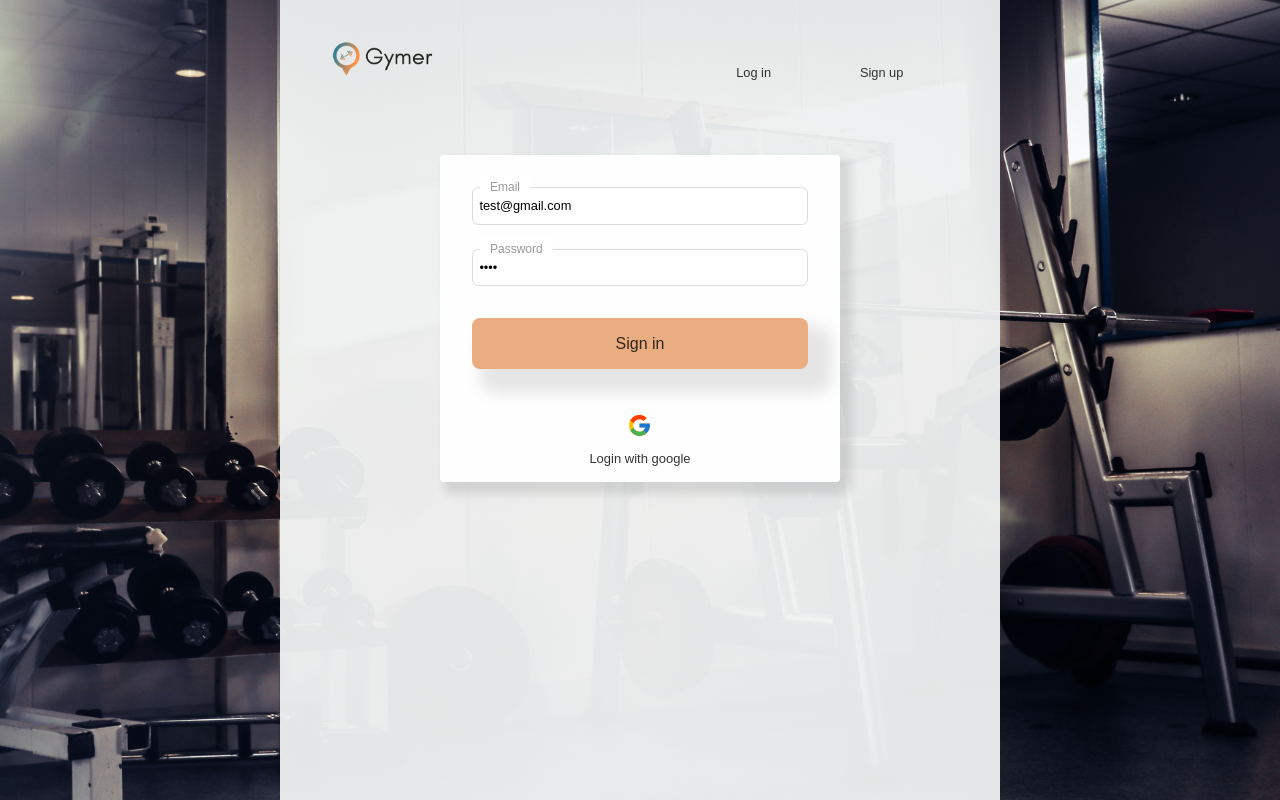
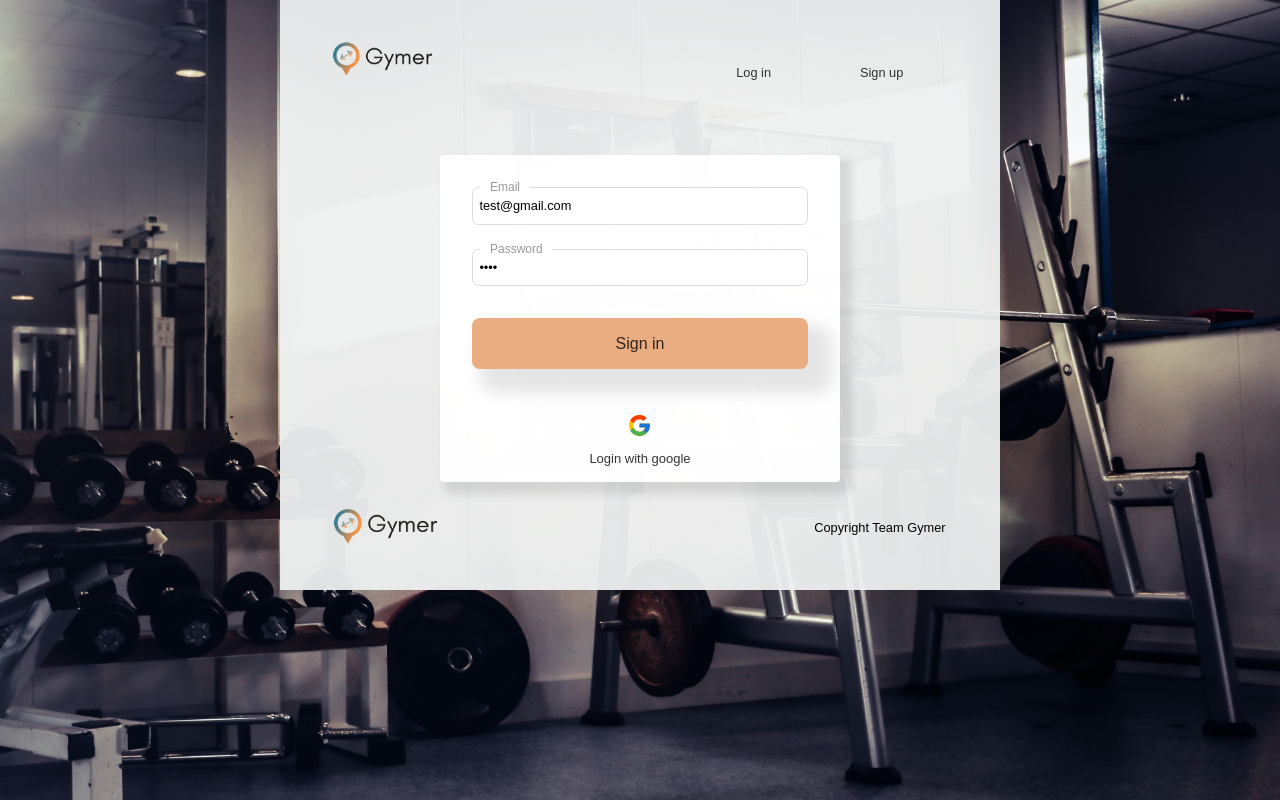
Before and after one commit to dominikajarek/gymer-front-end, a React (Create React App) app: page /login in a window 1280 px wide. Shown: the top 800 px of the page. Built offline with nearby package versions, Linux system fonts and the light colour scheme.

Commit message:
Add footer and respopnsive height

```diff
--- a/src/App.js
+++ b/src/App.js
@@ -18,6 +18,7 @@ import { UserNavbar } from "./components/main/UserNavbar";
 import { Home } from "./components/main/Home";
 
 import './index.css';
+import {Footer} from "./components/main/Footer";
 
 export const App = () => {
 
@@ -47,7 +48,7 @@ export const App = () => {
                       </Switch>
                   </div>
                   <div className='footer'>
-
+                    <Footer />
                   </div>
               </Router>
           </div>
--- /dev/null
+++ b/src/components/main/Footer.js
@@ -0,0 +1,19 @@
+import logo from "../../images/Logo-transparent.png";
+import {Link} from "react-router-dom";
+import React from "react";
+
+export const Footer = () => {
+
+    return (
+        <footer className='header-container'>
+            <div className='logo'>
+                <a href='/'>
+                    <img alt='logo' src={logo} className='app-logo' />
+                </a>
+            </div>
+            <div className='dropdown'>
+                <p>Copyright Team Gymer</p>
+            </div>
+        </footer>
+    );
+}
--- a/src/index.css
+++ b/src/index.css
@@ -49,6 +49,7 @@ body {
   height: auto;
   padding: 1em;
   overflow-y: hidden;
+  overflow-x: hidden;
   grid-template-columns: 1fr 1fr 1fr;
   grid-template-rows: 0.2fr 4fr 0.2fr;
   grid-template-areas:
@@ -81,7 +82,6 @@ body {
 
 .content {
   grid-area: content;
-  height: 150vh;
 }
 
 .footer {
```
